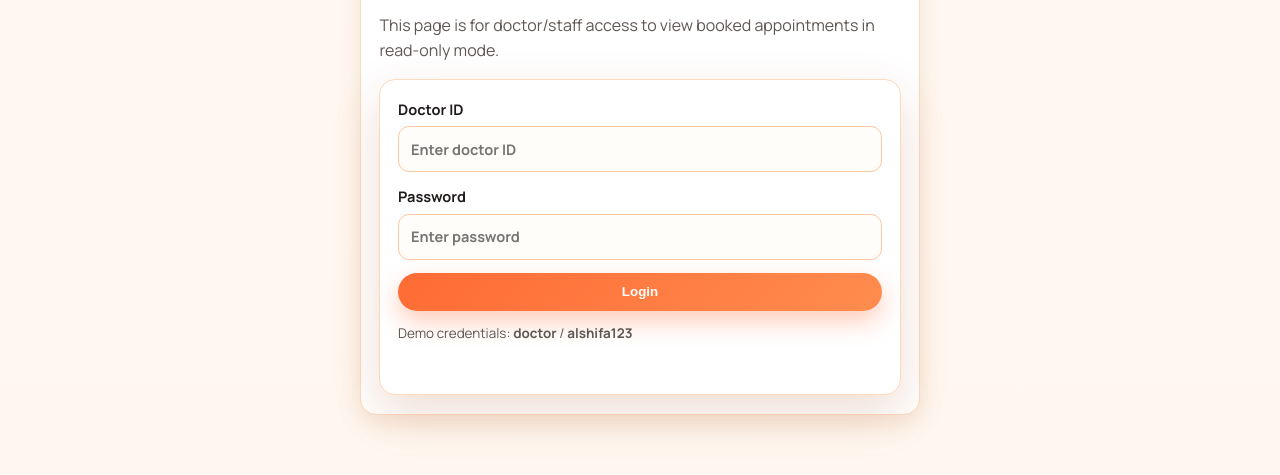
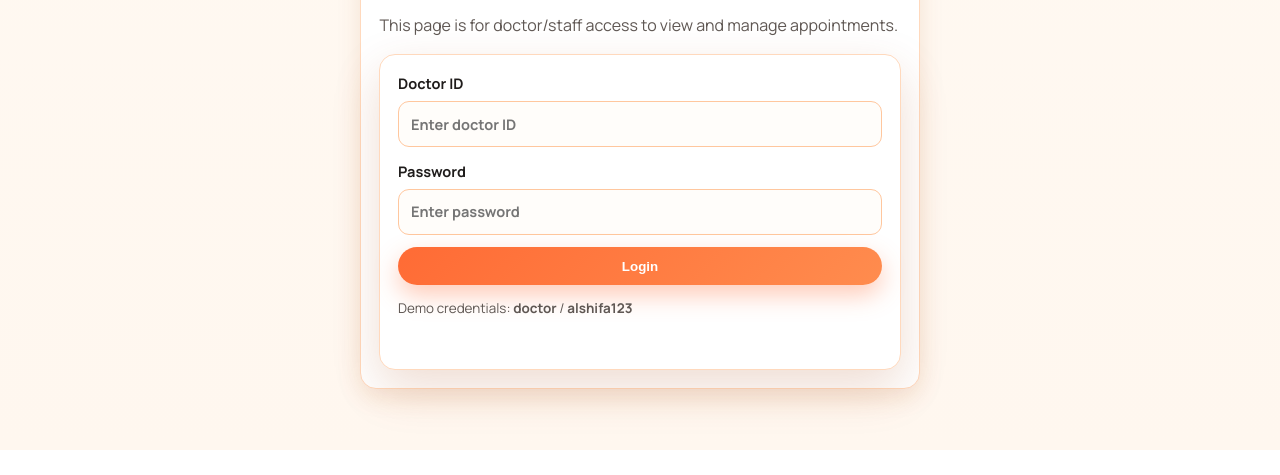
Before and after one commit to rextonyuko-create/Alshifa, a website: page doctor-login.html in a window 1280 px wide. Shown: the part 354-829 px from the top of the page. After the commit the page ends 804 px from the top, so only its background shows below. Drawn offline with Linux system fonts and the light colour scheme.

Commit message:
Update doctor-login.html

```diff
--- a/doctor-login.html
+++ b/doctor-login.html
@@ -25,23 +25,25 @@
   <main class="doctor-main">
     <section class="doctor-login-section">
       <div class="container">
-        <div class="doctor-login-card">
+        <div id="loginSection" class="doctor-login-card">
           <p class="eyebrow">Doctor Access</p>
           <h1>Login to Appointment Dashboard</h1>
-          <p class="hero-copy">This page is for doctor/staff access to view booked appointments in read-only mode.</p>
+          <p class="hero-copy">This page is for doctor/staff access to view and manage appointments.</p>
 
-          <form id="doctorLoginForm" class="booking-form" novalidate>
+          <form id="loginForm" class="booking-form" novalidate>
             <label>
               Doctor ID
-              <input type="text" name="doctorId" placeholder="Enter doctor ID" required />
+              <input type="text" id="username" name="username" placeholder="Enter doctor ID" required />
             </label>
             <label>
               Password
-              <input type="password" name="password" placeholder="Enter password" required />
+              <input type="password" id="password" name="password" placeholder="Enter password" required />
             </label>
             <button type="submit" class="btn btn-primary">Login</button>
-            <p class="form-note">Demo credentials: <strong>doctor</strong> / <strong>alshifa123</strong></p>
-            <p id="doctorLoginMessage" class="booking-message" role="status" aria-live="polite"></p>
+            <p class="form-note">
+              Demo credentials: <strong>doctor</strong> / <strong>alshifa123</strong>
+            </p>
+            <p id="loginMessage" class="booking-message" role="status" aria-live="polite"></p>
           </form>
         </div>
       </div>
```
